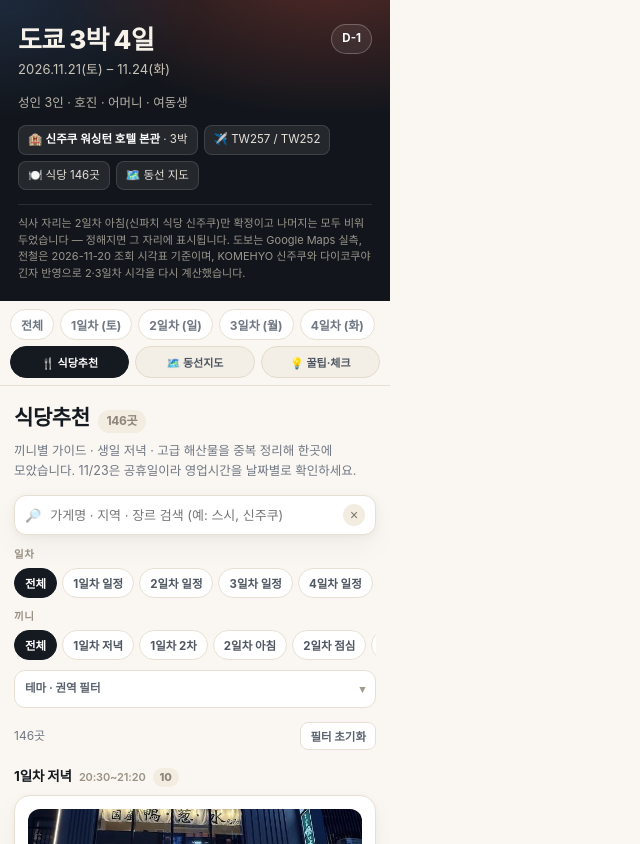
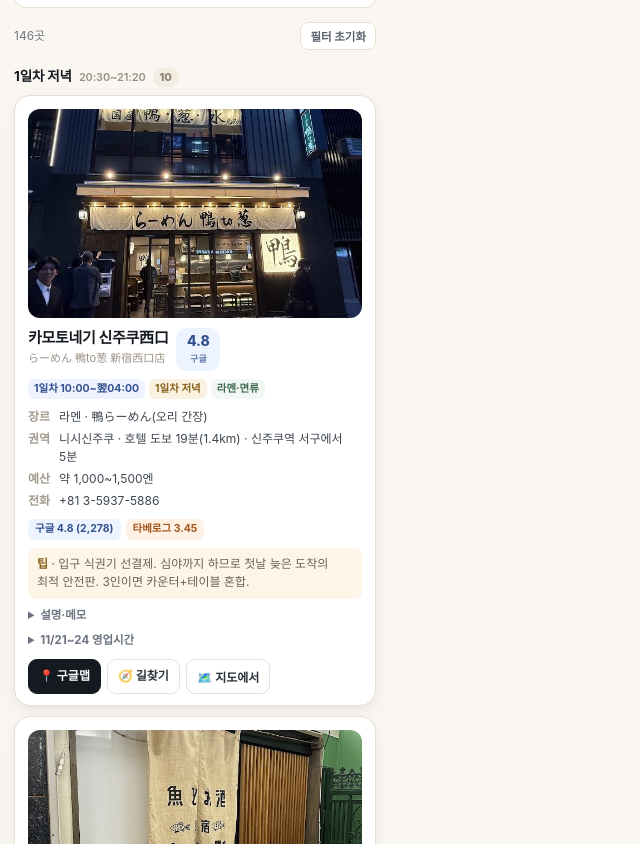
Before and after one commit to nam3290/tokyo-trip-2026, a plain HTML site: page view390.html in a window 1280 px wide. Shown: the whole page, without its empty margins (0-640 px from the left). Drawn offline with nearby package versions, Linux system fonts and the light colour scheme.

Commit message:
390 뷰 확인용 임시 페이지(목록 스크롤 위치)

```diff
--- a/view390.html
+++ b/view390.html
@@ -6,10 +6,11 @@
 <title>390 뷰 확인용</title>
 <style>
   html,body{margin:0;background:#faf7f2}
-  iframe{width:390px;height:844px;border:0;display:block;margin:0}
+  .frame{width:390px;height:844px;overflow:hidden}
+  .frame iframe{width:390px;height:4000px;border:0;display:block;margin-top:-700px}
 </style>
 </head>
 <body>
-<iframe id="p-food" src="./index.html?preview=food#food"></iframe>
+<div class="frame"><iframe src="./index.html?p=list#food"></iframe></div>
 </body>
 </html>
```
